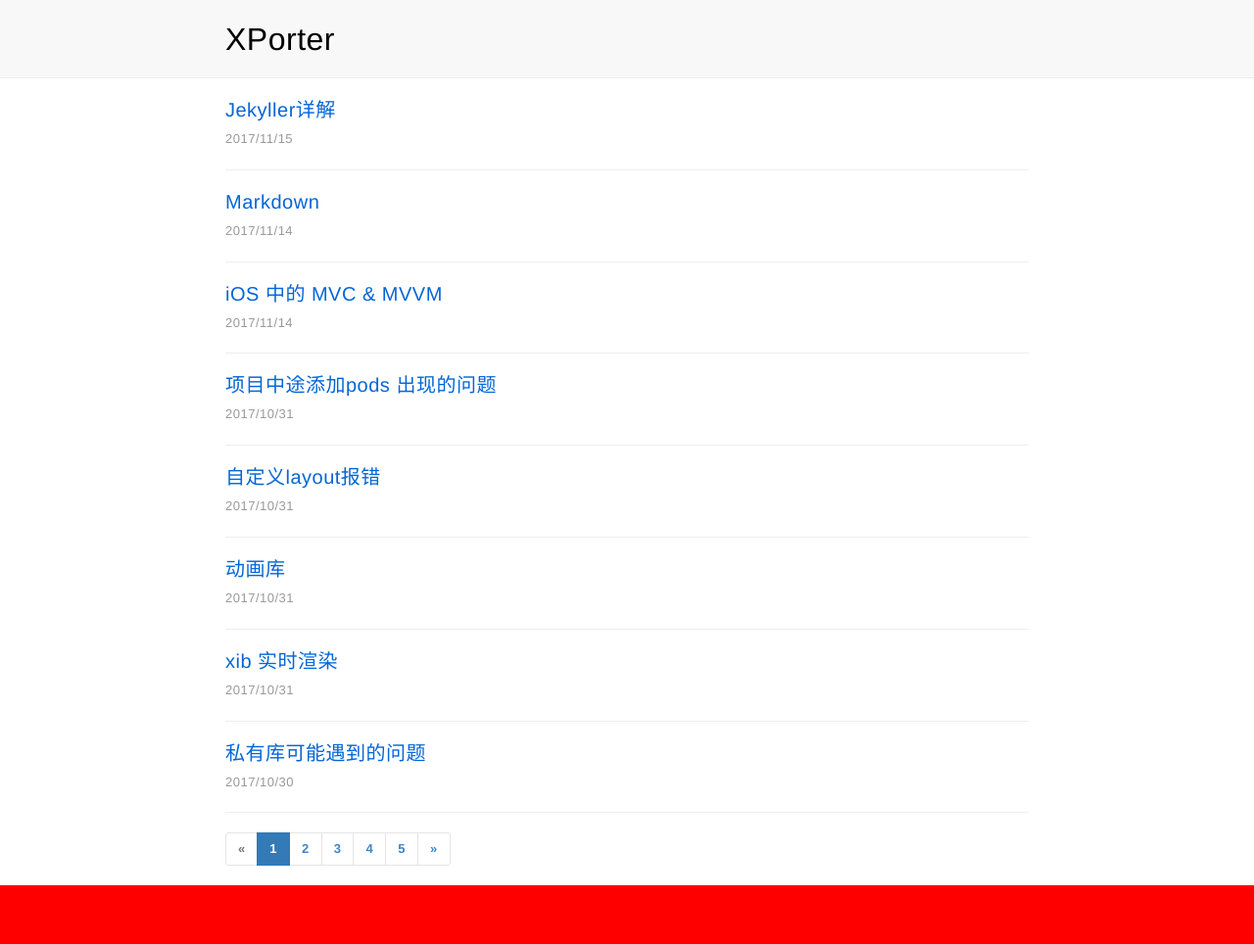
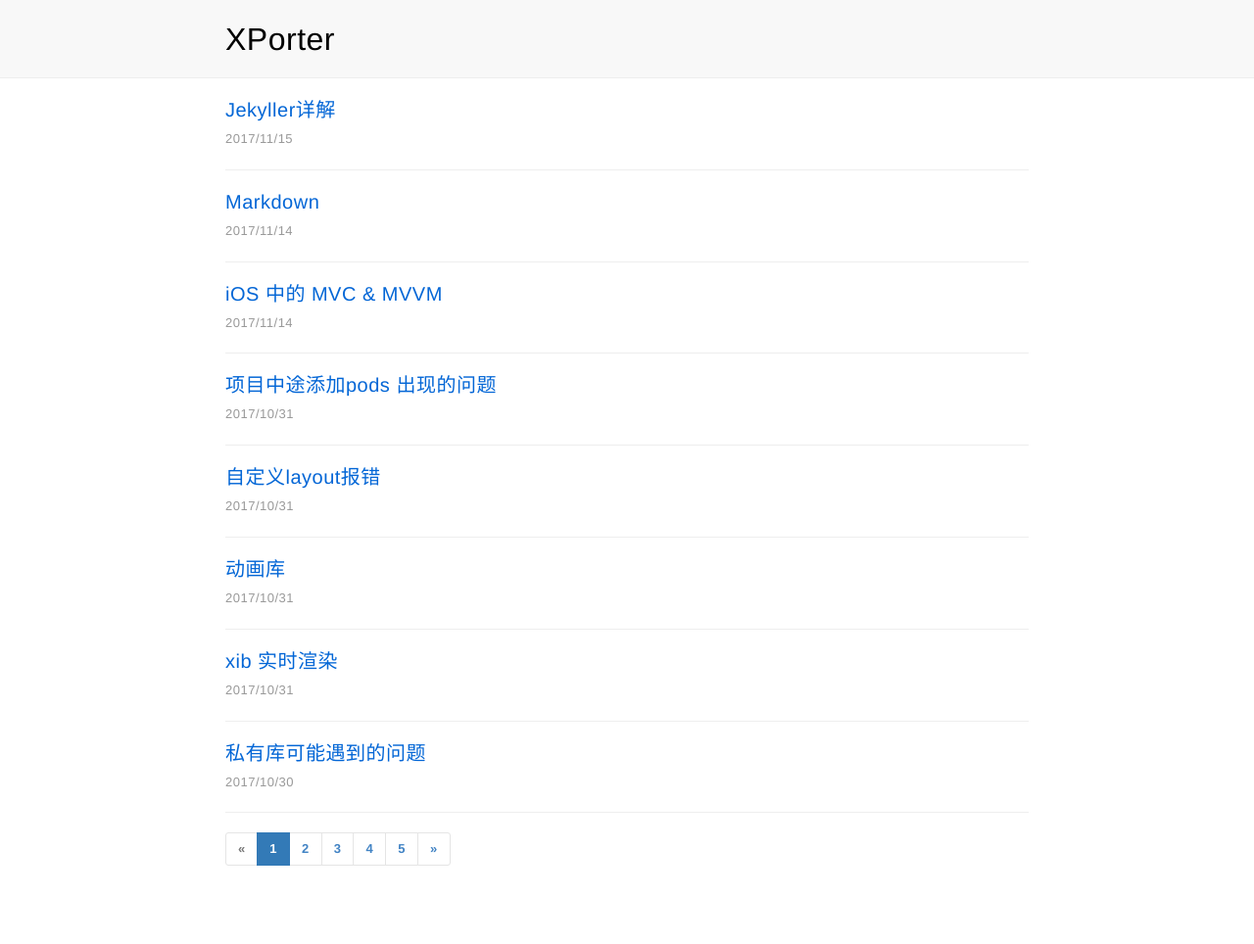
Before and after one commit to nyzhanggy/dulldevil.github.io, a Jekyll site: the page built from index.html, in a window 1280 px wide. Shown: the whole page at 98% size. Built offline with Jekyll 4.4.1, drawn with Linux system fonts in a browser that asks for light colours; the list of posts is cut into pages by our own code.

Commit message:
no message

```diff
--- a/assets/css/page.css
+++ b/assets/css/page.css
@@ -30,5 +30,5 @@
 
 .footer {
   height: 60px;
-  background: red;
+
 }
```
